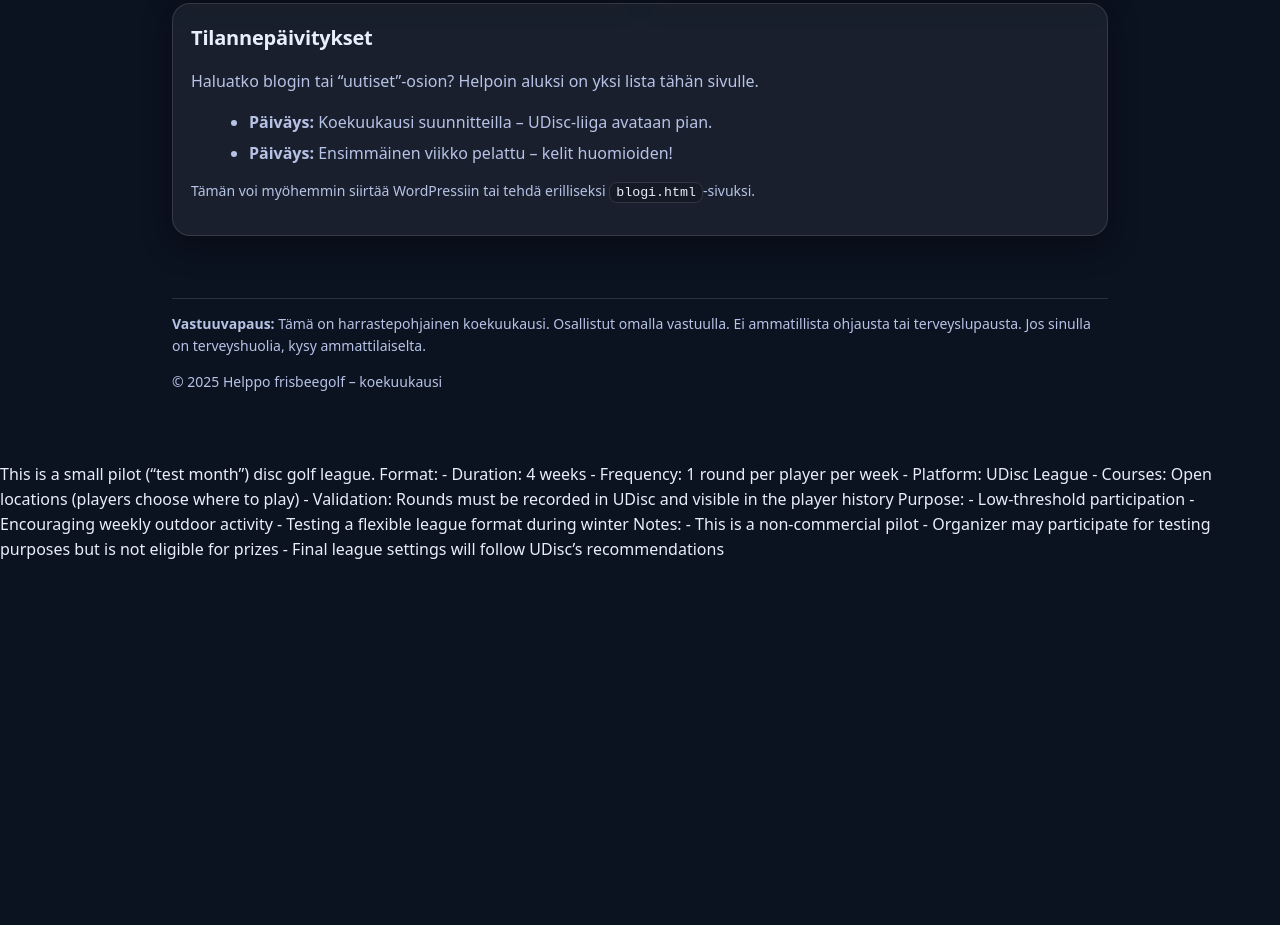
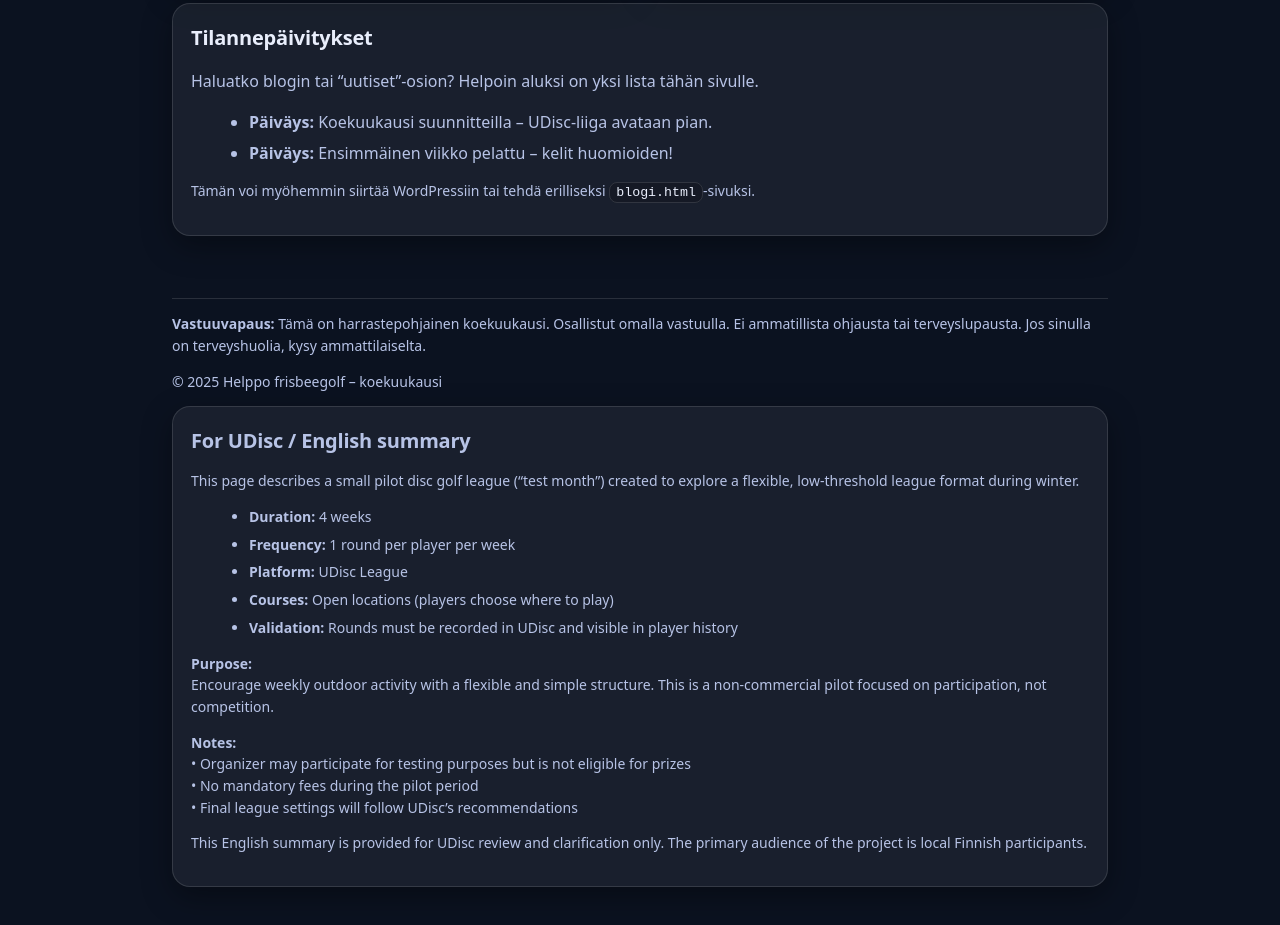
Before and after one commit to Sokerimunkki2035/Helpot_frisbeegolfkisat, a plain HTML site: page index.html in a window 1280 px wide. Shown: the part 1677-2602 px from the top of the page. Before the commit the page ends 2239 px from the top, so only its background shows below. Drawn offline with Linux system fonts and the light colour scheme.

Commit message:
Add English summary for UDisc pilot league
Added an English summary section for the UDisc pilot disc golf league, detailing its purpose, format, and notes for participants.

```diff
--- a/index.html
+++ b/index.html
@@ -257,29 +257,45 @@
       <p class="small">
         © <span id="y"></span> Helppo frisbeegolf – koekuukausi
       </p>
+      <section class="card" id="udisc-en">
+  <h2>For UDisc / English summary</h2>
+
+  <p class="muted">
+    This page describes a small pilot disc golf league (“test month”) created to
+    explore a flexible, low-threshold league format during winter.
+  </p>
+
+  <ul>
+    <li><strong>Duration:</strong> 4 weeks</li>
+    <li><strong>Frequency:</strong> 1 round per player per week</li>
+    <li><strong>Platform:</strong> UDisc League</li>
+    <li><strong>Courses:</strong> Open locations (players choose where to play)</li>
+    <li><strong>Validation:</strong> Rounds must be recorded in UDisc and visible in player history</li>
+  </ul>
+
+  <p class="muted">
+    <strong>Purpose:</strong><br>
+    Encourage weekly outdoor activity with a flexible and simple structure.
+    This is a non-commercial pilot focused on participation, not competition.
+  </p>
+
+  <p class="muted">
+    <strong>Notes:</strong><br>
+    • Organizer may participate for testing purposes but is not eligible for prizes<br>
+    • No mandatory fees during the pilot period<br>
+    • Final league settings will follow UDisc’s recommendations
+  </p>
+
+  <p class="small">
+    This English summary is provided for UDisc review and clarification only.
+    The primary audience of the project is local Finnish participants.
+  </p>
+</section>
     </footer>
   </div>
 
   <script>
     document.getElementById("y").textContent = new Date().getFullYear();
   </script>
-  This is a small pilot (“test month”) disc golf league.
-
-Format:
-- Duration: 4 weeks
-- Frequency: 1 round per player per week
-- Platform: UDisc League
-- Courses: Open locations (players choose where to play)
-- Validation: Rounds must be recorded in UDisc and visible in the player history
-
-Purpose:
-- Low-threshold participation
-- Encouraging weekly outdoor activity
-- Testing a flexible league format during winter
-
-Notes:
-- This is a non-commercial pilot
-- Organizer may participate for testing purposes but is not eligible for prizes
-- Final league settings will follow UDisc’s recommendations
 </body>
 </html>
```
